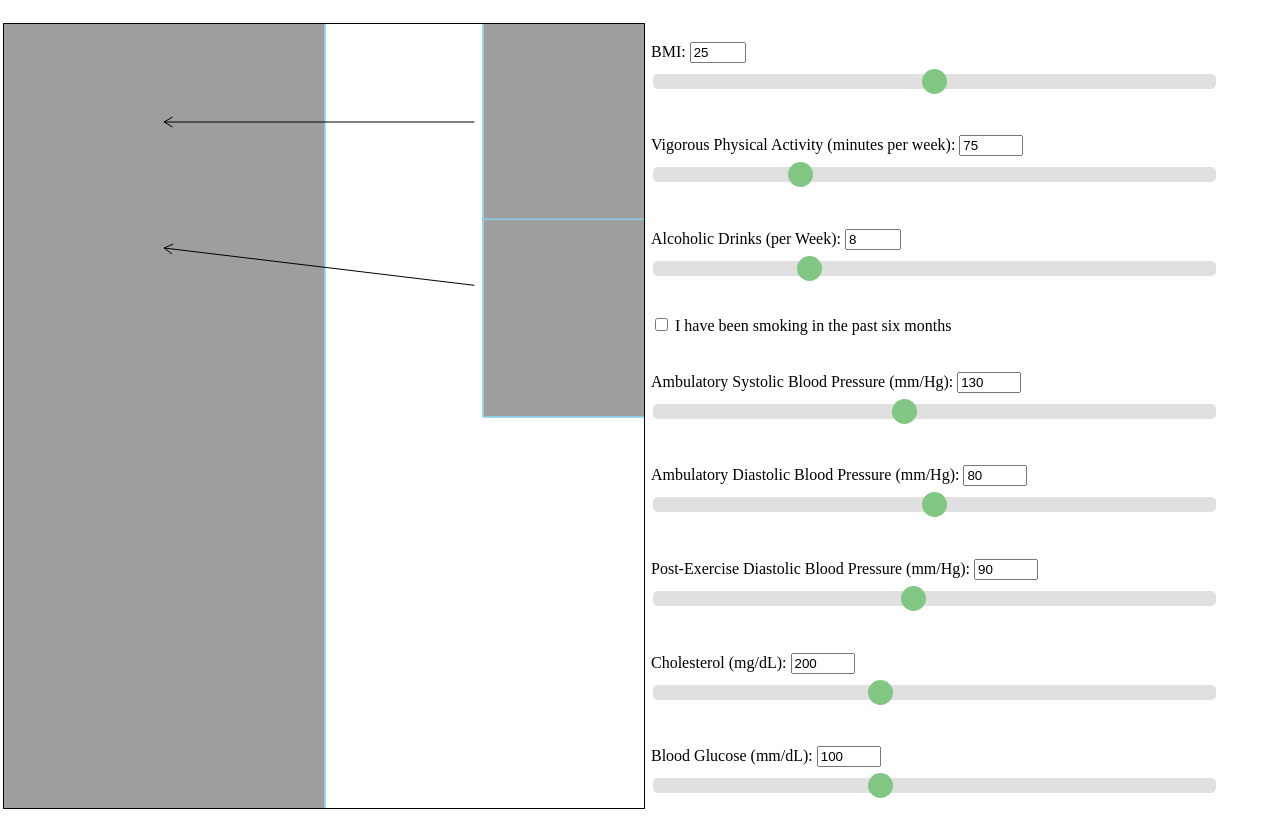
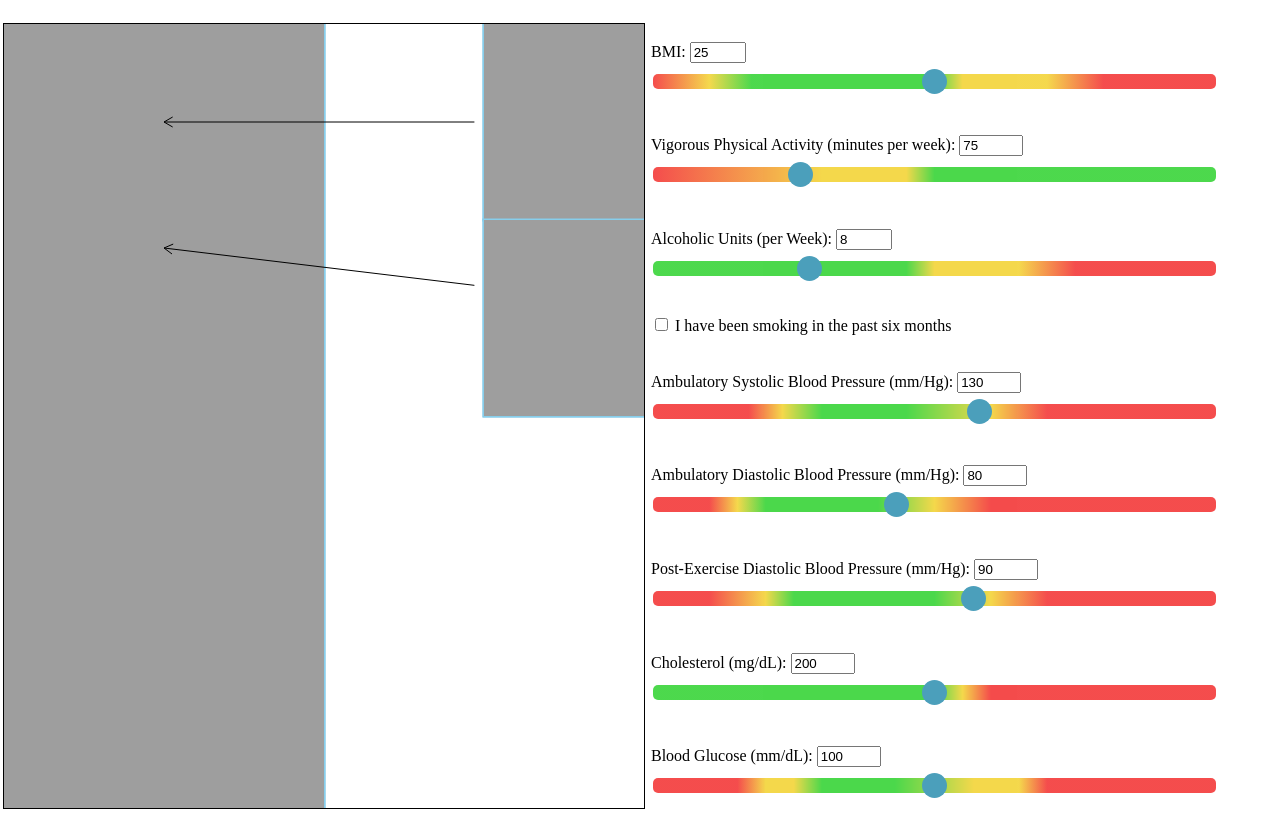
Before and after one commit to JUST0M/Digital-Twin, a PHP site: page / in a window 1280 px wide. Run offline with PHP 8.4, Linux system fonts and the light colour scheme; lists and menus that the app fills with data are empty.

Commit message:
Add gradients to sliders

```diff
--- a/src/index.html
+++ b/src/index.html
@@ -24,17 +24,17 @@
           <!-- (Kareem): the sliders have been updated to contain information on nine different measures that are used in the formulation-->
           <tr>
             <td>BMI: <input type="number" min="15" max="35" value="25" id="b0"><br/>
-          <input type="range" min="15" max="35" value="25" class="slider" id="s0">
+          <input type="range" min="15" max="35" value="25" class="slider" id="s0" style="background:linear-gradient(90deg, #f00000 0%, #f0c800 10%, #00c800 17.5% 50%, #f0c800 55% 70%, #f00000 80% 100%)">
         </td>
       </tr>
       <tr>
         <td>Vigorous Physical Activity (minutes per week): <input type="number" min="0" max="300" value="75" id="b1"><br/>
-          <input type="range" min="0" max="300" value="75" class="slider" id="s1">
+          <input type="range" min="0" max="300" value="75" class="slider" id="s1" style="background:linear-gradient(90deg, #f00000 0%, #f0c800 30% 45%, #00c800 50% 100%)">
         </td>
       </tr>
       <tr>
-        <td>Alcoholic Drinks (per Week): <input type="number" min="0" max="30" value="8" id="b2"><br/>
-          <input type="range" min="0" max="30" value="8" class="slider" id="s2">
+        <td>Alcoholic Units (per Week): <input type="number" min="0" max="30" value="8" id="b2"><br/>
+          <input type="range" min="0" max="30" value="8" class="slider" id="s2" style="background:linear-gradient(90deg, #00c800 0% 45%, #f0c800 50% 65%, #f00000 75% 100%)">
         </td>
       </tr>
       <tr>
@@ -42,28 +42,28 @@
         </td>
       </tr>
       <tr>
-        <td>Ambulatory Systolic Blood Pressure (mm/Hg): <input type="number" min="90" max="180" value="130" id="b3"><br/>
-          <input type="range" min="90" max="180" value="130" class="slider" id="s3">
+        <td>Ambulatory Systolic Blood Pressure (mm/Hg): <input type="number" min="60" max="180" value="130" id="b3"><br/>
+          <input type="range" min="60" max="180" value="130" class="slider" id="s3" style="background:linear-gradient(90deg, #f00000 0% 17%, #f0c800 23%, #00c800 30% 45%, #f0c800 60%, #f00000 70% 100%)">
         </td>
       </tr>
       <tr>
-        <td>Ambulatory Diastolic Blood Pressure (mm/Hg): <input type="number" min="50" max="110" value="80" id="b4"><br/>
-          <input type="range" min="50" max="110" value="80" class="slider" id="s4">
+        <td>Ambulatory Diastolic Blood Pressure (mm/Hg): <input type="number" min="50" max="120" value="80" id="b4"><br/>
+          <input type="range" min="50" max="120" value="80" class="slider" id="s4" style="background:linear-gradient(90deg, #f00000 0% 10%, #f0c800 15%, #00c800 20% 40%, #f0c800 50%, #f00000 60% 100%)">
         </td>
       </tr>
       <tr>
-        <td>Post-Exercise Diastolic Blood Pressure (mm/Hg): <input type="number" min="60" max="125" value="90" id="b5"><br/>
-          <input type="range" min="60" max="125" value="90" class="slider" id="s5">
+        <td>Post-Exercise Diastolic Blood Pressure (mm/Hg): <input type="number" min="50" max="120" value="90" id="b5"><br/>
+          <input type="range" min="50" max="120" value="90" class="slider" id="s5" style="background:linear-gradient(90deg, #f00000 0% 10%, #f0c800 20%, #00c800 25% 50%, #f0c800 60%, #f00000 70% 100%)">
         </td>
       </tr>
       <tr>
-        <td>Cholesterol (mg/dL): <input type="number" min="0" max="500" value="200" id="b6"><br/>
-          <input type="range" min="0" max="500" value="200" class="slider" id="s6">
+        <td>Cholesterol (mg/dL): <input type="number" min="50" max="350" value="200" id="b6"><br/>
+          <input type="range" min="50" max="350" value="200" class="slider" id="s6" style="background:linear-gradient(90deg, #00c800 0% 50%, #f0c800 55%, #f00000 60% 100%)">
         </td>
       </tr>
       <tr>
-        <td>Blood Glucose (mm/dL): <input type="number" min="0" max="250" value="100" id="b7"><br/>
-          <input type="range" min="0" max="250" value="100" class="slider" id="s7">
+        <td>Blood Glucose (mm/dL): <input type="number" min="50" max="150" value="100" id="b7"><br/>
+          <input type="range" min="50" max="150" value="100" class="slider" id="s7" style="background:linear-gradient(90deg, #f00000 0% 15%, #f0c800 20% 25%, #00c800 30% 43%, #f0c800 57% 65%, #f00000 70% 100%)">
         </td>
       </tr>
      </table>
--- a/src/main.css
+++ b/src/main.css
@@ -53,7 +53,7 @@ table {
    width: 25px;
    height: 25px;
    border-radius: 50%;
-   background: #4CAF50;
+   background: #00779f;
    cursor: pointer;
 }
 
```
